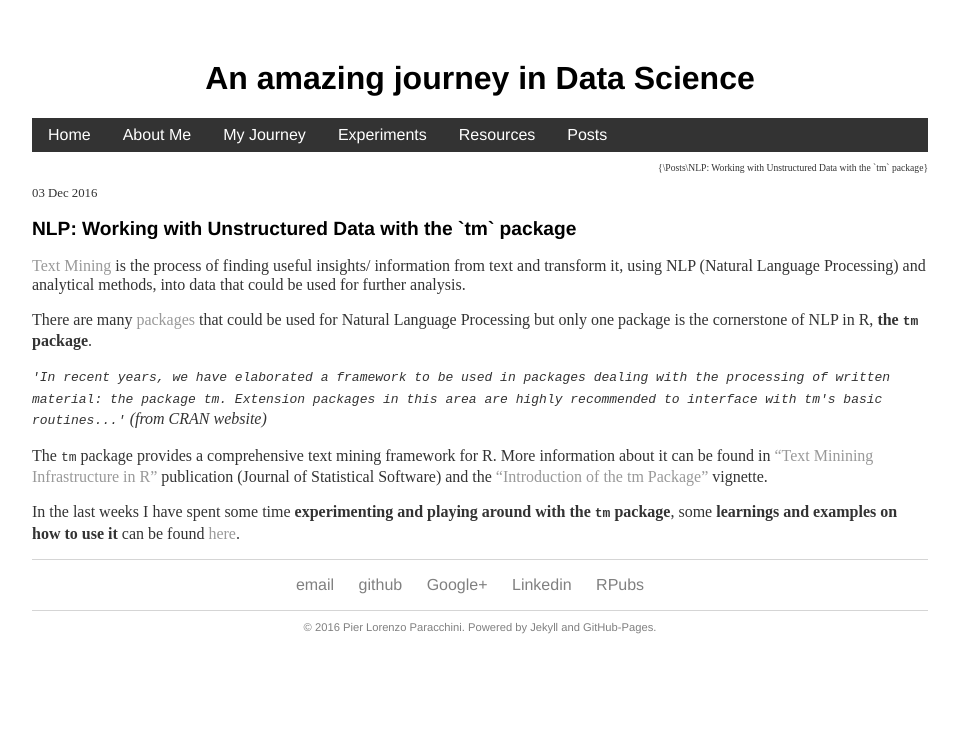
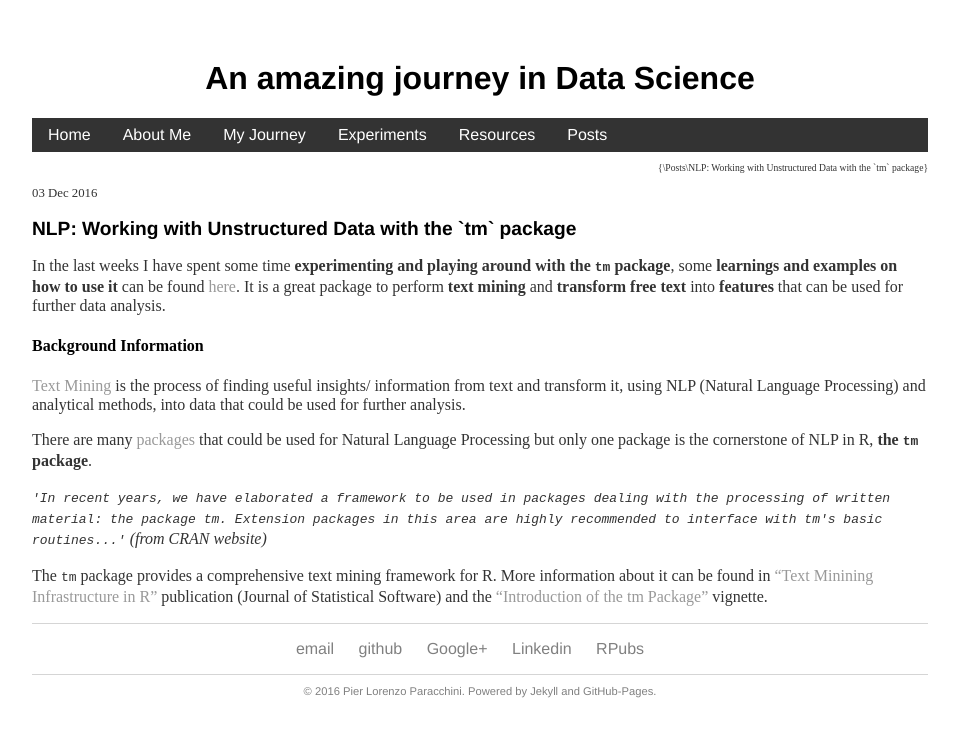
Before and after one commit to pparacch/pparacch.github.io, a Jekyll site: the page built from _posts/2016-12-03-working_with_unstructured_data_in_r-with_tm.md, in a window 1280 px wide. Shown: the top 737 px of the page, without its empty margins (160-1119 px from the left). Built offline with Jekyll 4.4.1, drawn with Linux system fonts in a browser that asks for light colours.

Commit message:
Reorganizing content of the post

```diff
--- a/_posts/2016-12-03-working_with_unstructured_data_in_r-with_tm.md
+++ b/_posts/2016-12-03-working_with_unstructured_data_in_r-with_tm.md
@@ -3,6 +3,10 @@ layout: post
 date: 2016-12-03
 title: "NLP: Working with Unstructured Data with the `tm` package"
 ---
+In the last weeks I have spent some time __experimenting and playing around with the `tm` package__, some __learnings and examples on how to use it__ can be found [here][5]. It is a great package to perform __text mining__ and __transform free text__ into __features__ that can be used for further data analysis.
+
+#### Background Information
+
 [Text Mining][1] is the process of finding useful insights/ information from text and transform it, using NLP (Natural Language Processing) and analytical methods, into data that could be used for further analysis.
 
 There are many [packages][2] that could be used for Natural Language Processing but only one package is the cornerstone of NLP in R, __the `tm` package__.
```
Also changed, not shown: other parts of _posts/2016-12-03-working_with_unstructured_data_in_r-with_tm.md (+0 -1 lines).
